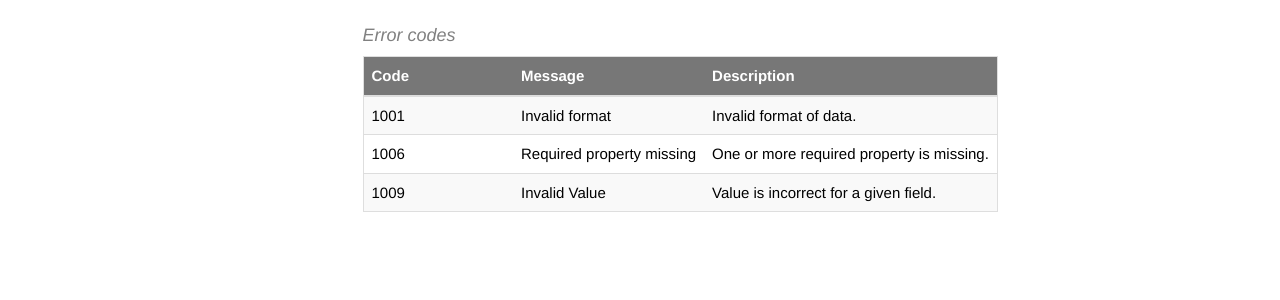
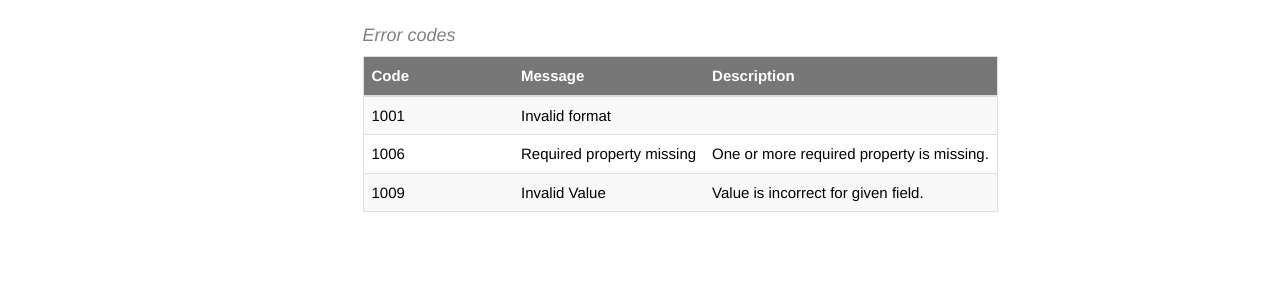
Before and after one commit to booleanapp/docs, a Jekyll site: the page built from pages/apiv1/v1_stats.md, in a window 1280 px wide and 900 px high, scrolled down 3187 px. Shown: the part 413-713 px from the top of the window. Built offline with Jekyll 4.4.1, drawn with Linux system fonts in a browser that asks for light colours.

Commit message:
Improved content.

```diff
--- a/pages/apiv1/v1_stats.md
+++ b/pages/apiv1/v1_stats.md
@@ -176,6 +176,6 @@ HTTP/1.1 200
 
 |Code|Message|Description|
 |----|-------|-----------|
-|1001|Invalid format|Invalid format of data.|
+|1001|Invalid format||
 |1006|Required property missing|One or more required property is missing.|
-|1009|Invalid Value|Value is incorrect for a given field.|
+|1009|Invalid Value|Value is incorrect for given field.|
```
